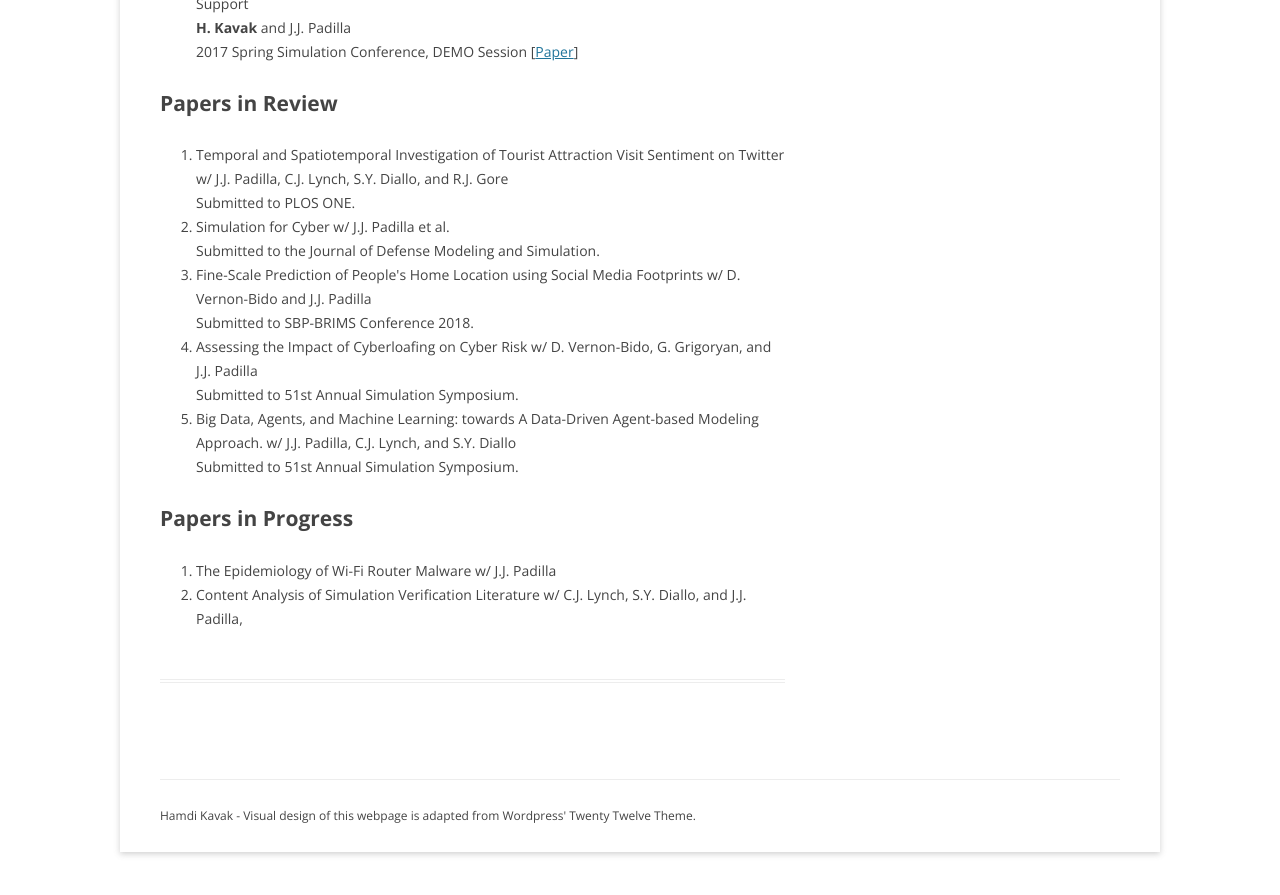
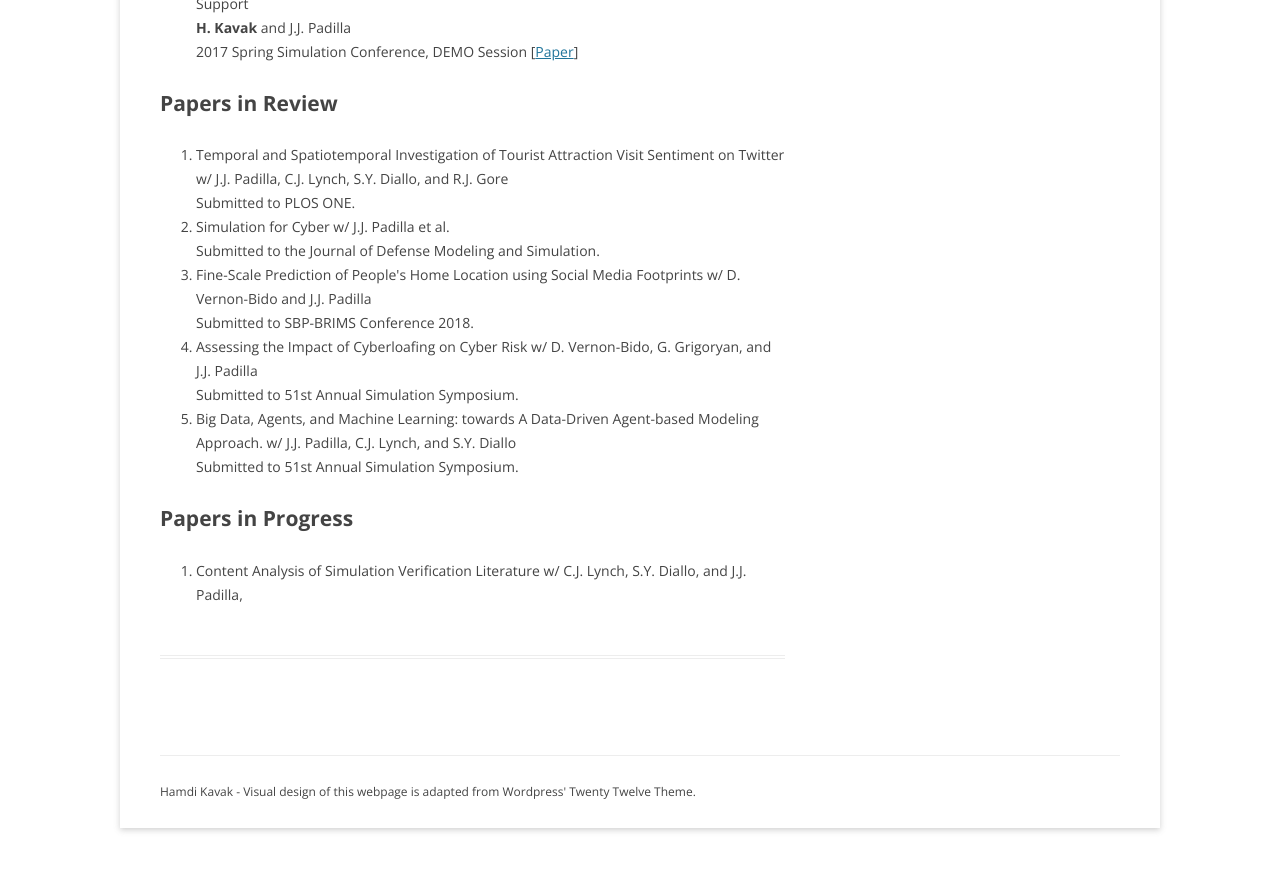
Before and after one commit to hamdikavak/hamdikavak.github.io, a Jekyll site: the page built from publications/index.html, in a window 1280 px wide and 900 px high, scrolled down 2045 px. Shown: the top 895 px of the window. Built offline with Jekyll 4.4.1, drawn with Linux system fonts in a browser that asks for light colours; nearby versions of some CDN libraries; library files that are not in the unit come from our copies.

Commit message:
Update index.html

```diff
--- a/publications/index.html
+++ b/publications/index.html
@@ -150,9 +150,6 @@ current_page_publications: current_page_item
 <h1>Papers in Progress</h1>
 <ol>
   <li>
-     The Epidemiology of Wi-Fi Router Malware w/ J.J. Padilla
-  </li>
-  <li>
      Content Analysis of Simulation Verification Literature w/ C.J. Lynch, S.Y. Diallo, and J.J. Padilla,
   </li>
 
```
